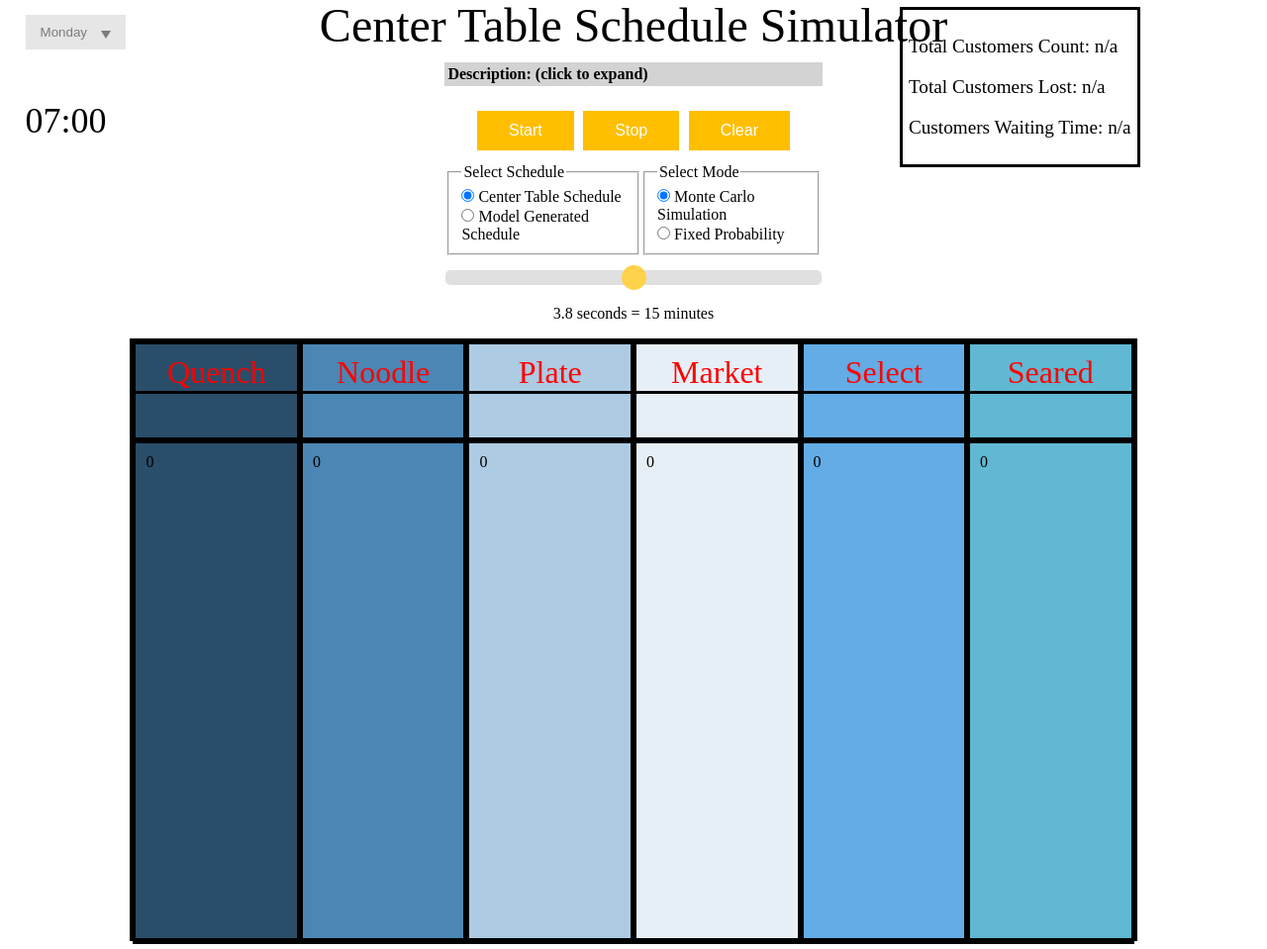
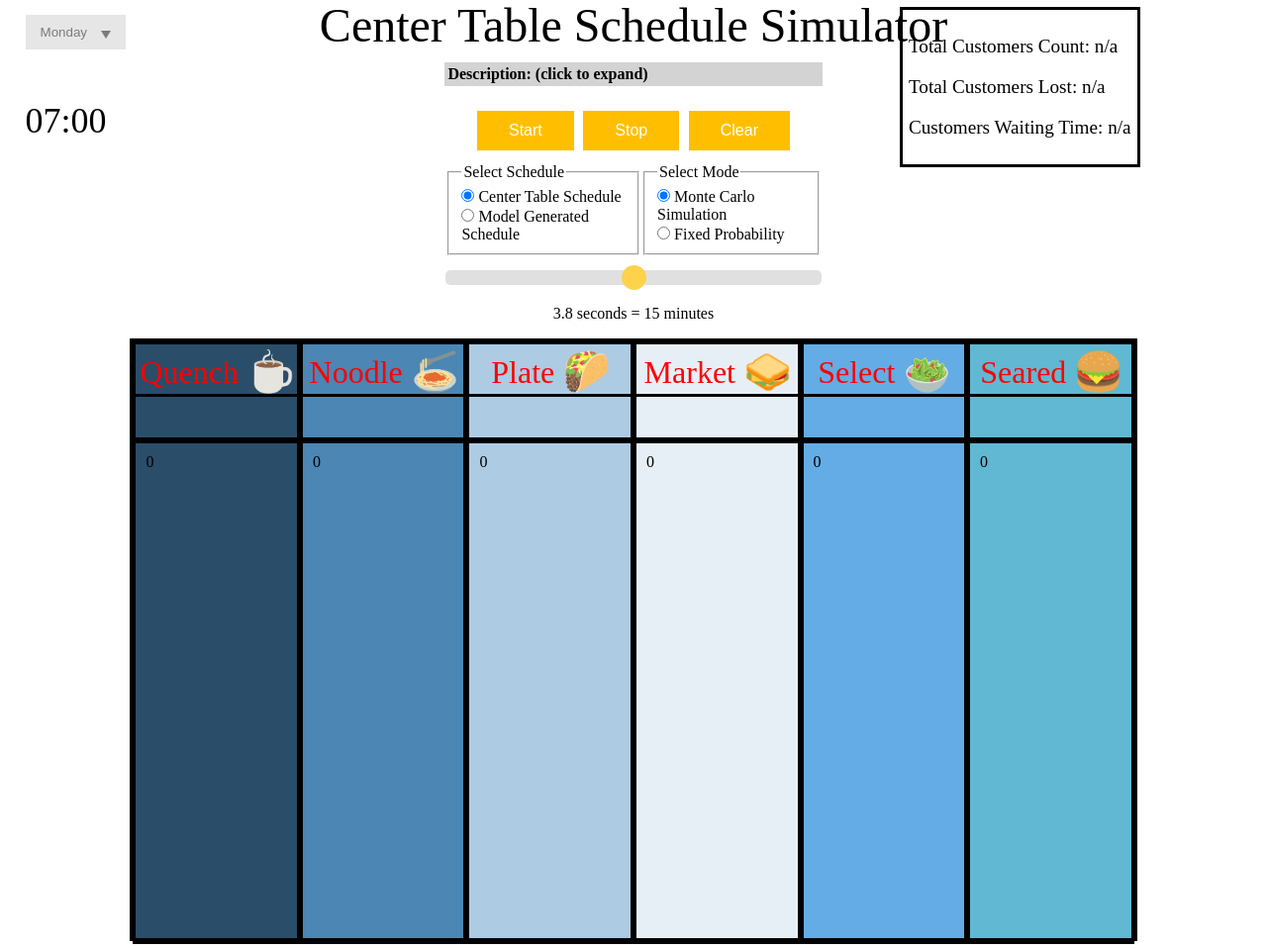
Before and after one commit to cosmo-wang/Center-Table-Simulatio, a PHP site: page / in a window 1280 px wide. Shown: the part 33-992 px from the top of the page at 99% size. Run offline with PHP 8.4, Linux system fonts and the light colour scheme.

Commit message:
imgs added

```diff
--- a/index.css
+++ b/index.css
@@ -2,7 +2,7 @@
 	text-align: center;
 	font-size: 3em;
 	margin-top: 5px;
-  margin-bottom: 10px;
+  	margin-bottom: 10px;
 }
 
 .container {
@@ -250,11 +250,23 @@ input {
 	flex-wrap: wrap;
 }
 
+.title-area {
+	display: flex;
+	flex-direction: row;
+	flex-wrap: nowrap;
+	justify-content: center;
+	border-bottom: solid black;
+}
+
+.title-img {
+	margin-top: 5px;
+	margin-left: 10px;
+}
+
 .station-title {
 	text-align: center;
 	margin-top: 10px;
 	margin-bottom: 0;
-	border-bottom: solid black;
 	font-size: 2em;
 }
 
--- a/index.js
+++ b/index.js
@@ -395,18 +395,28 @@
 	*/
 	function initializeStations(n) {
 		for (let i = 0; i < n; i++) {
+			let titleArea = document.createElement("div");
+			titleArea.classList.add("title-area");
 			let title = document.createElement("p");
 			title.innerText = (STATION_NAMES[i]);
 			title.classList.add("station-title");
 			title.classList.add("closed");
 			title.id = STATION_NAMES[i] + "-title";
+			let titleImg = document.createElement("img");
+			titleImg.classList.add("title-img");
+			titleImg.src = "img/" + STATION_NAMES[i] + ".png";
+			titleImg.alt = STATION_NAMES[i] + " img";
+			titleImg.style.width = "45px";
+			titleImg.style.height = "45px";
+			titleArea.appendChild(title);
+			titleArea.appendChild(titleImg);
 			let serverArea = document.createElement("div");
 			serverArea.classList.add("server-area");
 			serverArea.id = STATION_NAMES[i] + "-server-area";
 			let station = document.createElement("div");
 			station.classList.add("station");
 			station.id = STATION_NAMES[i];
-			station.appendChild(title);
+			station.appendChild(titleArea);
 			station.appendChild(serverArea);
 			station.style.backgroundColor = COLOR[i];
 			$("#station-area").append(station);
@@ -461,7 +471,7 @@
 		let server = document.createElement("div");
 		server.classList.add("server");
 		let img = document.createElement("img");
-		img.src = "server.png";
+		img.src = "img/server.png";
 		img.alt = "cat server";
 		img.style.width = "40px";
 		img.style.height = "24.7px";
@@ -508,7 +518,7 @@
 		let customer = document.createElement("div");
 		customer.classList.add("customer");
 		let img = document.createElement("img");
-		img.src = "cat.png";
+		img.src = "img/customer.png";
 		img.alt = "cat customer";
 		img.style.width = "40px";
 		img.style.height = "24.7px";
```
Also changed, not shown: img/Market.png (added), img/Noodle.png (added), img/Plate.png (added), img/Quench.png (added), img/Seared.png (added), img/Select.png (added), img/customer.png (added), img/server.png (added).
